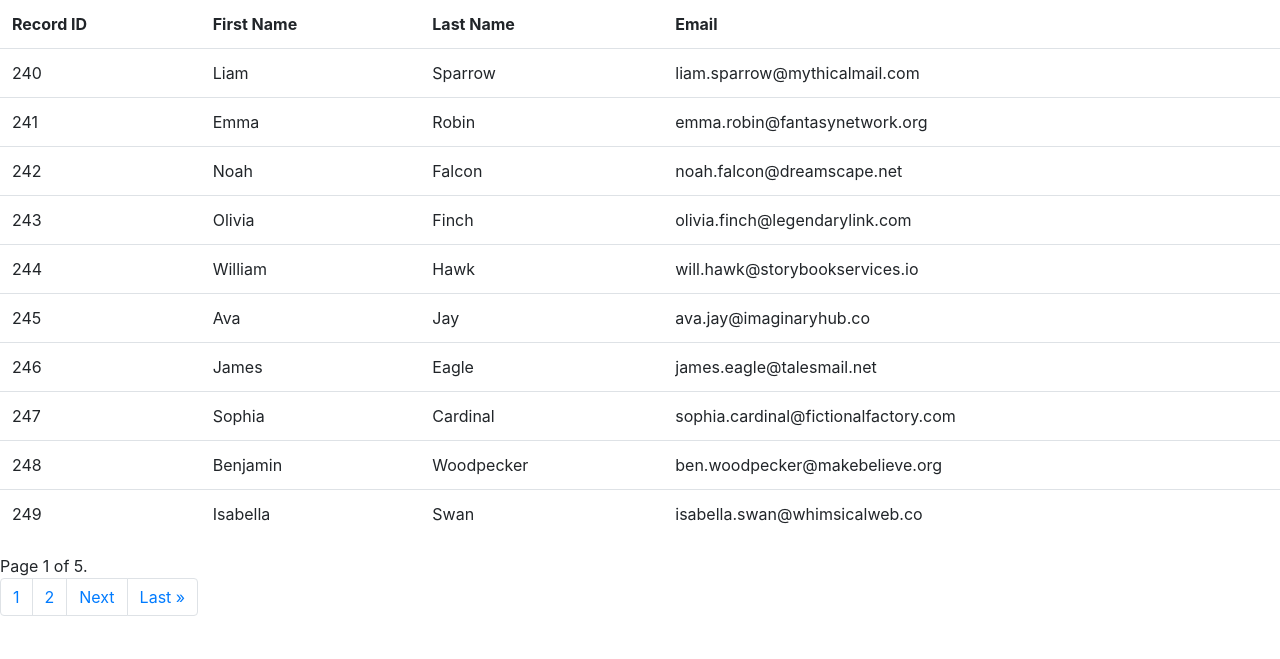
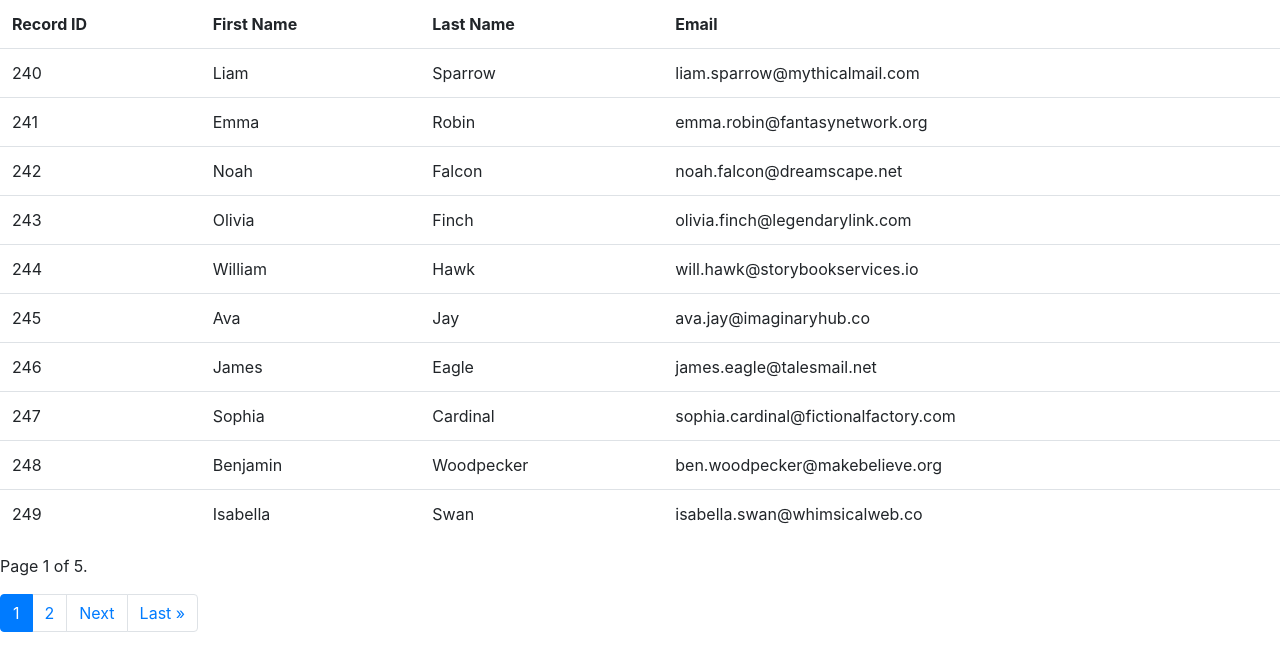
Before and after one commit to anastasiya178/django-contacts, a Django app: page / in a window 1280 px wide. Shown: the part 141-800 px from the top of the page. Run offline with Django 3.2, Linux system fonts and the light colour scheme; data comes from the database, SQL or seed files in the repository; parts of the project's set-up code (start-up, migrations or seed data) failed here and were passed over; some libraries are stand-ins or nearby versions.

Commit message:
[feat] Updated pagination

```diff
--- a/templates/contacts/contact_list.html
+++ b/templates/contacts/contact_list.html
@@ -31,18 +31,22 @@
         </table>
 
         <nav aria-label="page_nav" class="center-block">
-        <span class="current">
+        <p class="current">
             Page {{ page_obj.number }} of {{ page_obj.paginator.num_pages }}.
-        </span>
+        </p>
             <ul class="pagination">
                 {% if page_obj.has_previous %}
                     <li class="page-item"><a class="page-link" href="?page=1">&laquo; First</a></li>
                     <li class="page-item"><a class="page-link"
                                              href="?page={{ page_obj.previous_page_number }}">Previous</a></li>
                 {% endif %}
-                <li class="page-item"><a class="page-link" href="?page=1">1</a></li>
-                <li class="page-item"><a class="page-link" href="?page=2">2</a></li>
+                <li class="page-item active" aria-current="page"><a class="page-link"
+                                                                    href="?page={{ page_obj.number }}">{{ page_obj.number }}<span
+                        class="sr-only">(current)</span></a></li>
                 {% if page_obj.has_next %}
+                    <li class="page-item"><a class="page-link"
+                                             href="?page={{ page_obj.next_page_number }}">{{ page_obj.next_page_number }}</a>
+                    </li>
                     <li class="page-item"><a class="page-link" href="?page={{ page_obj.next_page_number }}">Next</a>
                     </li>
                     <li class="page-item"><a class="page-link" href="?page={{ page_obj.paginator.num_pages }}">Last
```
